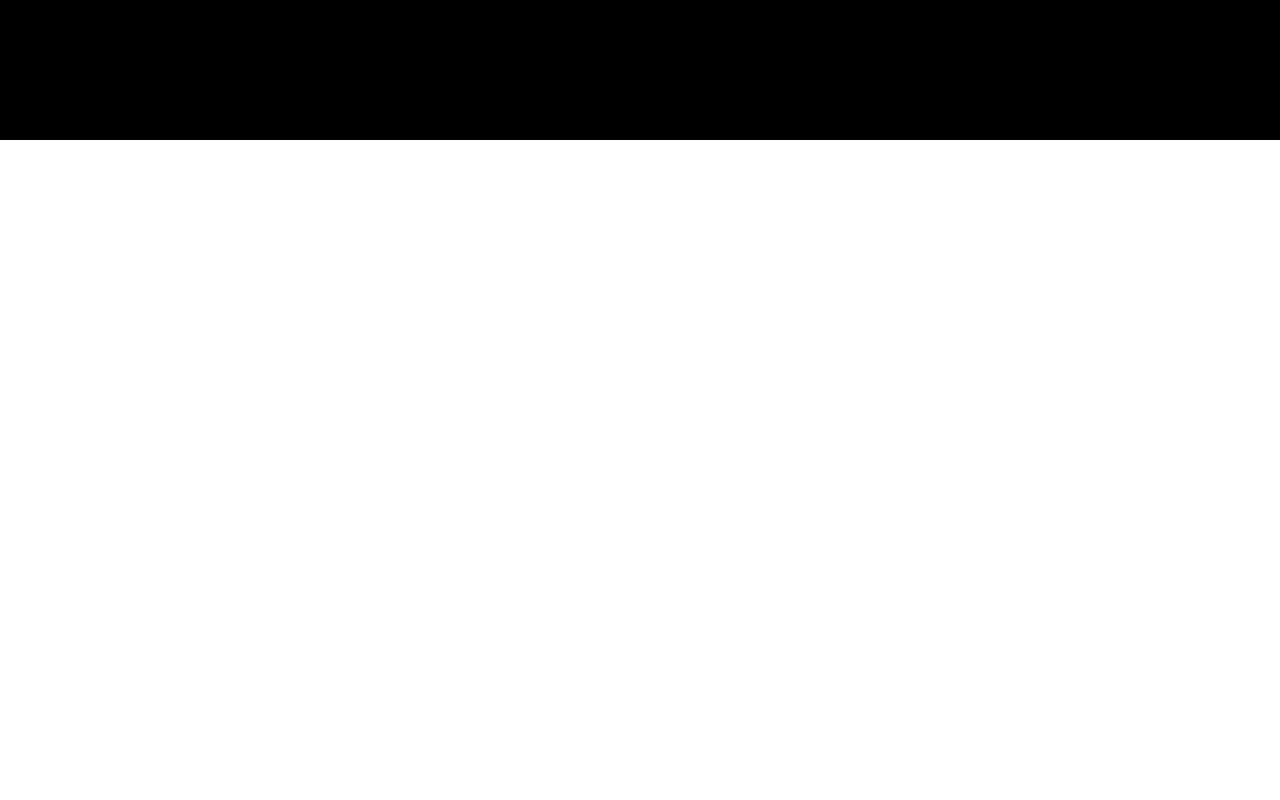
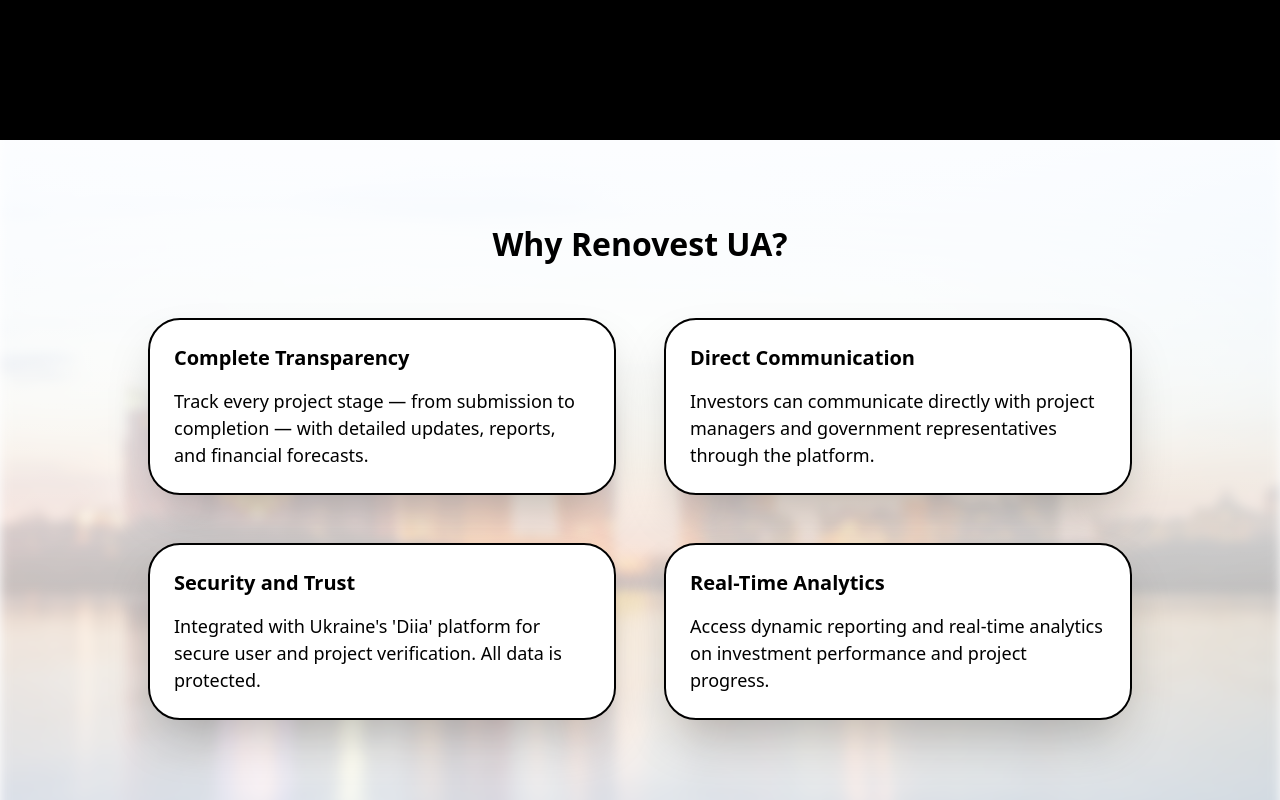
Before and after one commit to important-hackathon/Renovest_UA, a Next.js app: page / in a window 1280 px wide. Shown: the part 1414-2214 px from the top of the page. Before the commit the page ends 1554 px from the top, so only its background shows below. Built offline with nearby package versions, Linux system fonts and the light colour scheme; no server answers.

Commit message:
feature/WhyChooseUs

```diff
--- a/src/app/layout.tsx
+++ b/src/app/layout.tsx
@@ -28,9 +28,7 @@ export default function RootLayout({
       <body
         className={`${geistSans.variable} ${geistMono.variable} antialiased`}
       >
-        <AuthProvider>
-          {children}
-        </AuthProvider>
+        <AuthProvider>{children}</AuthProvider>
       </body>
     </html>
   );
--- a/src/app/page.tsx
+++ b/src/app/page.tsx
@@ -1,5 +1,6 @@
 import AboutUs from "@/components/home/AboutUs";
 import JoinMovement from "@/components/home/JoinMovement";
+import WhyRenovate from "@/components/home/WhyChooseUs";
 import { Navbar } from "@/components/Navbar";
 
 export default function Home() {
@@ -8,6 +9,7 @@ export default function Home() {
       <Navbar />
       <AboutUs />
       <JoinMovement />
+      <WhyRenovate />
     </div>
   );
 }
--- /dev/null
+++ b/src/components/home/Card.tsx
@@ -0,0 +1,22 @@
+interface CardProps {
+  title: string;
+  description: string;
+  borderColor: string;
+}
+
+const Card = ({ title, description, borderColor }: CardProps) => {
+  return (
+    <div
+      className={`border-2 border-[${borderColor}] rounded-4xl p-6 bg-white shadow-2xl h-full`}
+    >
+      <h3 className="md:text-[18px] lg:text-xl font-bold text-[#000000] mb-4">
+        {title}
+      </h3>
+      <p className="md:text-[16px] lg:text-[18px] text-[#000000]">
+        {description}
+      </p>
+    </div>
+  );
+};
+
+export default Card;
--- /dev/null
+++ b/src/components/home/WhyChooseUs.tsx
@@ -0,0 +1,27 @@
+import React from "react";
+import Card from "./Card";
+import { cards } from "./cards";
+
+const WhyChooseUs = () => {
+  return (
+    <div className="bg-white py-20 bg-[url('/assets/images/why-renovate-bg.svg')] bg-cover bg-center no-repeat">
+      <div className="max-w-5xl mx-auto px-5 box-border">
+        <h1 className="text-center font-bold text-[26px] md:text-[30px] lg:text-[32px] mb-12.5">
+          Why Renovest UA?
+        </h1>
+        <div className="grid grid-cols-1 sm:grid-cols-2 gap-6 md:gap-8 lg:gap-12">
+          {cards.map((card, index) => (
+            <Card
+              key={index}
+              title={card.title}
+              description={card.description}
+              borderColor={card.borderColor}
+            />
+          ))}
+        </div>
+      </div>
+    </div>
+  );
+};
+
+export default WhyChooseUs;
--- /dev/null
+++ b/src/components/home/cards.tsx
@@ -0,0 +1,26 @@
+export const cards = [
+  {
+    title: "Complete Transparency",
+    description:
+      "Track every project stage — from submission to completion — with detailed updates, reports, and financial forecasts.",
+    borderColor: "#C6FF80",
+  },
+  {
+    title: "Direct Communication",
+    description:
+      " Investors can communicate directly with project managers and government representatives through the platform.",
+    borderColor: "#0088FF",
+  },
+  {
+    title: "Security and Trust",
+    description:
+      "Integrated with Ukraine's 'Diia' platform for secure user and project verification. All data is protected.",
+    borderColor: "#0088FF",
+  },
+  {
+    title: "Real-Time Analytics",
+    description:
+      "Access dynamic reporting and real-time analytics on investment performance and project progress.",
+    borderColor: "#C6FF80",
+  },
+];
```
Also changed, not shown: public/assets/images/why-renovate-bg.svg (added).
